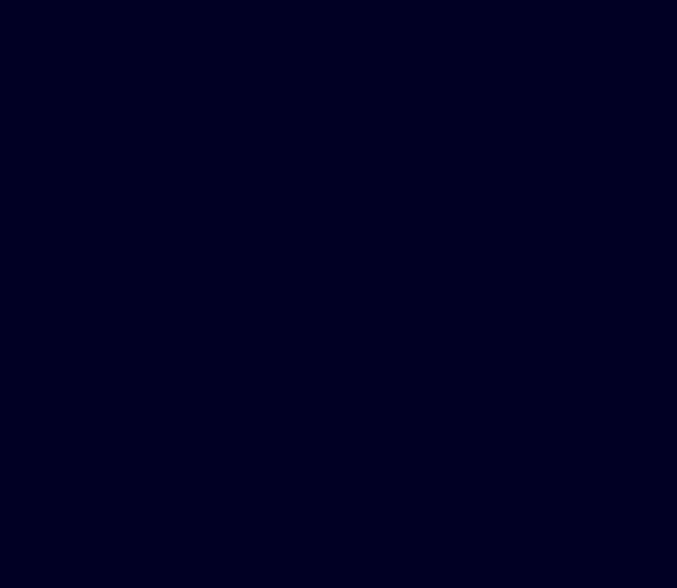
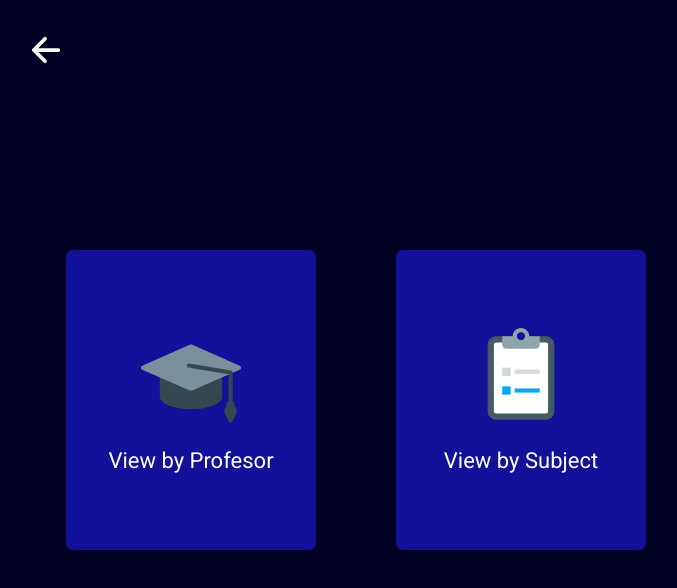
Before and after one commit to pedrolpin4/RepoProvas_React, a React (Create React App) app: page /view-choices in a window 1280 px wide. Before the commit this address had no page. Shown: the top 588 px of the page, without its empty margins (284-961 px from the left). Built offline with nearby package versions, Linux system fonts and the light colour scheme.

Commit message:
feat: add view-choices page

```diff
--- a/src/App.js
+++ b/src/App.js
@@ -2,6 +2,7 @@ import { BrowserRouter as Router, Route, Routes } from "react-router-dom";
 import GlobalStyles from "./styles/GlobalStyles";
 import Home from "./pages/Home";
 import SendExam from "./pages/SendExam";
+import ViewChoices from "./pages/ViewChoices";
 
 const App = () => (
     <Router>
@@ -9,6 +10,7 @@ const App = () => (
         <Routes>
             <Route path = '/' exact element = {<Home />}/>
             <Route path = '/send-exam' exact element = {<SendExam />} />
+            <Route path = '/view-choices' exact element = {<ViewChoices />} />
         </Routes>
     </Router>
 );
--- a/src/pages/Home.js
+++ b/src/pages/Home.js
@@ -14,7 +14,7 @@ const Home = () => {
                 ExamsRepo
             </MainTitle>
             <ButtonsHolder>
-                <OptionButton>View Exams</OptionButton>
+                <OptionButton onClick={() => navigate('/view-choices')}>View Exams</OptionButton>
                 <OptionButton onClick={() => navigate('/send-exam')}>Send an Exam</OptionButton>
             </ButtonsHolder>
         </Container>
--- a/src/pages/SendExam.js
+++ b/src/pages/SendExam.js
@@ -71,7 +71,7 @@ const SendExam = () => {
     return (
         <Container>
             <IoArrowBack color="#fff" className = 'return'
-                size = {30} onClick={() => navigate("/")}/>
+                onClick={() => navigate("/")}/>
             <MainTitle>
                 ExamsRepo
             </MainTitle>
--- /dev/null
+++ b/src/pages/ViewChoices.js
@@ -0,0 +1,28 @@
+import { useNavigate } from "react-router-dom"
+import { Choice, ChoicesContainer } from "../styles/ChoiceStyles";
+import { Container } from "../styles/Shared";
+import { FcGraduationCap, FcSurvey } from 'react-icons/fc'
+import { IoArrowBack } from "react-icons/io5";
+
+const ViewChoices = () => {
+    const navigate = useNavigate();
+
+    return (
+        <Container>
+            <IoArrowBack color="#fff" className = 'return'
+                onClick={() => navigate("/")}/>
+            <ChoicesContainer>
+                <Choice onClick = {() => navigate('/profesors')}>
+                    <FcGraduationCap color="#fff"/>
+                    <p>View by Profesor</p>
+                </Choice>
+                <Choice onClick = {() => navigate('/profesors')}>
+                    <FcSurvey color="#fff"/>
+                    <p>View by Subject</p>
+                </Choice>
+            </ChoicesContainer>
+        </Container>
+    )
+}
+
+export default ViewChoices
--- /dev/null
+++ b/src/styles/ChoiceStyles.js
@@ -0,0 +1,61 @@
+import styled from "styled-components";
+
+const ChoicesContainer = styled.div`
+    display: flex;
+    align-items: center;
+
+    @media (max-width: 700px){
+        flex-direction: column;
+    }
+`
+
+const Choice = styled.div`
+    cursor: pointer;
+    display: flex;
+    flex-direction: column;
+    align-items: center;
+    justify-content: center;
+    height: 300px;
+    width: 250px;
+    border-radius: 7px;
+    margin: 0 40px;
+    background-color: #111199;
+    transition: all .3s;
+    transform: translate(0);
+
+    svg {
+        transition: all .3s;
+        transform: rotateZ(0);
+        font-size: 100px;
+    }
+
+    &:hover {
+        transform: translateY(-5px);
+        box-shadow: 0px 3px 3px rgba(255, 255, 255, 0.7);
+
+        svg {
+            transform: rotateZ(-10deg);
+        }
+    }
+
+    &:active {
+        transform: translateY(-2px);
+        box-shadow: 0px 1px 2px rgba(255, 255, 255, 0.7);
+    }
+
+    p {
+        margin-top: 20px;
+        color: #fff;
+        font-size: 22px;
+    }
+
+    @media (max-width: 700px){
+        margin: 20px 0;
+    }
+
+`
+
+export {
+    ChoicesContainer,
+    Choice,
+}
--- a/src/styles/OptionStyles.js
+++ b/src/styles/OptionStyles.js
@@ -13,7 +13,7 @@ const SelectContainer = styled.div`
         top: 35px;
         right: 15px;
         transition: all .4s;
-        transform: ${props => props.isVisible ? 'rotateZ(-180deg)' : 'none'};
+        transform: ${props => props.isVisible ? 'rotateX(-180deg)' : 'none'};
     }
 `
 
--- a/src/styles/Shared.js
+++ b/src/styles/Shared.js
@@ -30,7 +30,16 @@ const Container = styled.div `
         position: absolute;
         top: 30px;
         left: 0px;
+        font-size: 40px;
         cursor: pointer;
+    }
+
+    @media (max-width: 700px){
+        width: 100vw;
+
+        .return {
+            left: 30px;
+        }
     }
 `
 
```
